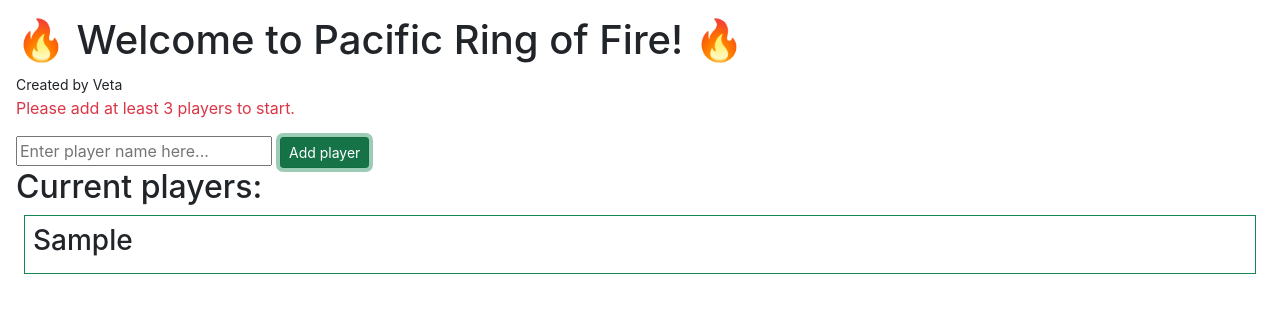
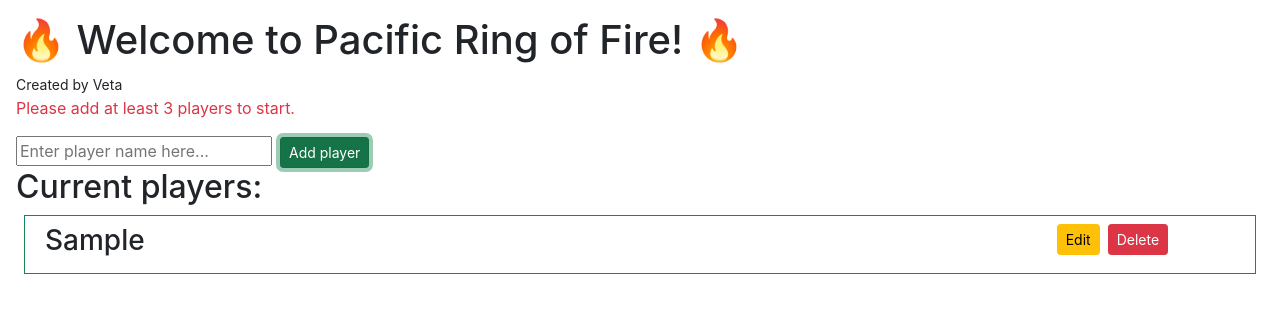
Before and after one commit to nchumphot/ring-of-fire, a React (Create React App) app: page / in a window 1280 px wide. Both pictures are taken after typing "Sample" into the empty fields and a click on the button "Add player". Shown: the top 312 px of the page. Built offline with nearby package versions, Linux system fonts and the light colour scheme.

Commit message:
Added edit and delete buttons in a player card

```diff
--- a/src/components/PlayerCard.tsx
+++ b/src/components/PlayerCard.tsx
@@ -3,7 +3,21 @@ import { IPlayer } from "../interfaces/IPlayer";
 export function PlayerCard(props: { player: IPlayer }): JSX.Element {
   return (
     <div className="border border-success m-2 p-2">
-      <h3>{props.player.name}</h3>
+      <div className="container-fluid">
+        <div className="row">
+          <div className="col-10">
+            <h3>{props.player.name}</h3>
+          </div>
+          <div className="col">
+            <button type="button" className="btn btn-warning btn-sm me-2">
+              Edit
+            </button>
+            <button type="button" className="btn btn-danger btn-sm">
+              Delete
+            </button>
+          </div>
+        </div>
+      </div>
     </div>
   );
 }
```
